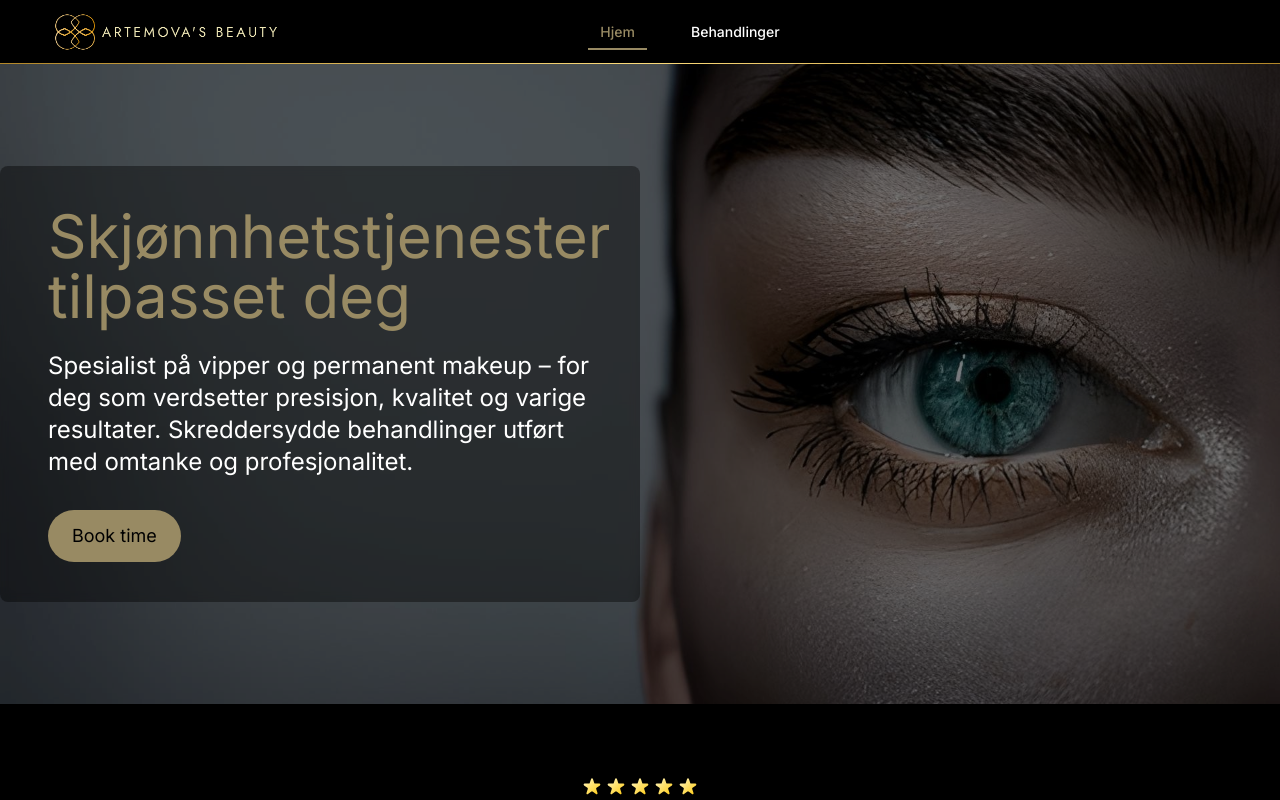
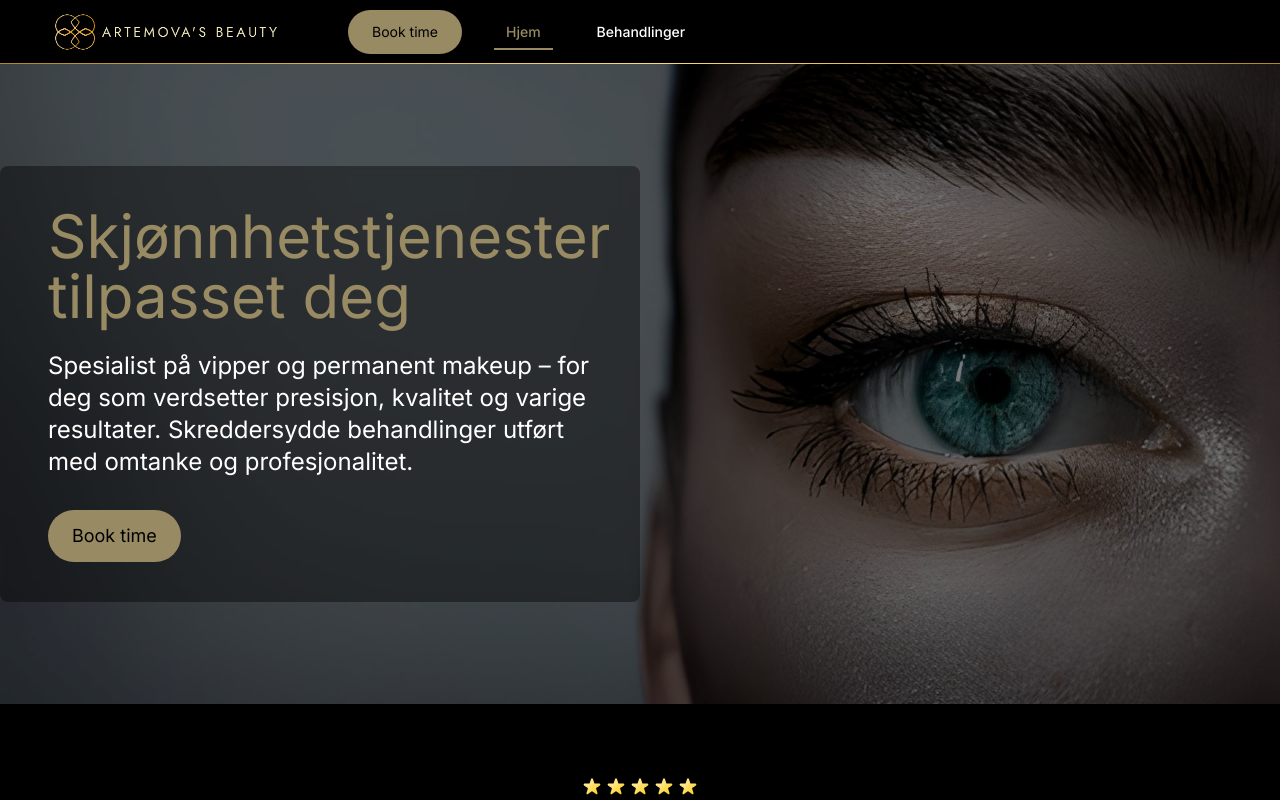
Before and after one commit to finnrobertk/artemovas-web, a Next.js app: page / in a window 1280 px wide. Shown: the top 800 px of the page. Built offline with nearby package versions, Linux system fonts and the light colour scheme.

Commit message:
refactor: reorganize navigation layout and add booking button to desktop/mobile menus

```diff
--- a/src/components/Navigation.tsx
+++ b/src/components/Navigation.tsx
@@ -20,10 +20,9 @@ export default function Navigation() {
     <nav className="bg-primary">
       <div className="container mx-auto px-4">
         <div className="flex items-center h-16">
-          {/* Logo - Left */}
+          {/* Logo */}
           <div className="flex-shrink-0">
             <Link href="/">
-              {/* Juster width/height etter behov */}
               <Image
                   src="/images/logo.png"
                   alt="Logo"
@@ -32,6 +31,35 @@ export default function Navigation() {
                   priority
               />
             </Link>
+          </div>
+
+          {/* Desktop Navigation Items */}
+          <div className="hidden md:flex items-center space-x-8 ml-8">
+            {/* Desktop Book Time Button */}
+            <Link
+              href="/booking"
+              className="btn-primary text-sm"
+            >
+              Book time
+            </Link>
+
+            {/* Menu Items */}
+            {navigation.map((item) => (
+              <Link
+                key={item.name}
+                href={item.href}
+                className={`px-3 py-2 text-sm font-medium relative ${
+                  pathname === item.href
+                    ? 'text-secondary'
+                    : 'text-white hover:text-secondary transition-colors duration-200'
+                }`}
+              >
+                {item.name}
+                {pathname === item.href && (
+                  <span className="absolute bottom-0 left-0 w-full h-0.5 bg-secondary" />
+                )}
+              </Link>
+            ))}
           </div>
 
           {/* Mobile menu button */}
@@ -52,31 +80,6 @@ export default function Navigation() {
               )}
             </button>
           </div>
-
-          {/* Desktop menu - Centered */}
-          <div className="hidden md:flex flex-1 justify-center">
-            <div className="flex items-baseline space-x-8">
-              {navigation.map((item) => (
-                <Link
-                  key={item.name}
-                  href={item.href}
-                  className={`px-3 py-2 text-sm font-medium relative ${
-                    pathname === item.href
-                      ? 'text-secondary'
-                      : 'text-white hover:text-secondary transition-colors duration-200'
-                  }`}
-                >
-                  {item.name}
-                  {pathname === item.href && (
-                    <span className="absolute bottom-0 left-0 w-full h-0.5 bg-secondary" />
-                  )}
-                </Link>
-              ))}
-            </div>
-          </div>
-
-          {/* Empty div for symmetry */}
-          <div className="hidden md:block flex-shrink-0 w-[200px]" />
         </div>
 
         {/* Mobile menu */}
@@ -99,6 +102,13 @@ export default function Navigation() {
                 )}
               </Link>
             ))}
+            <Link
+              href="/booking"
+              className="block px-3 py-2 text-base font-medium bg-secondary text-white rounded-md text-center mt-2"
+              onClick={() => setIsMobileMenuOpen(false)}
+            >
+              Book time
+            </Link>
           </div>
         </div>
       </div>
```
